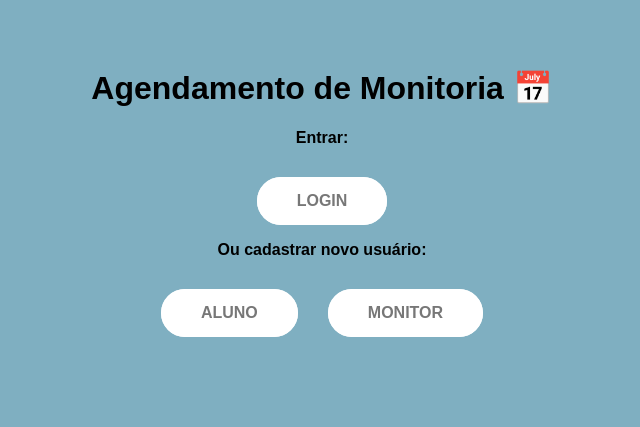
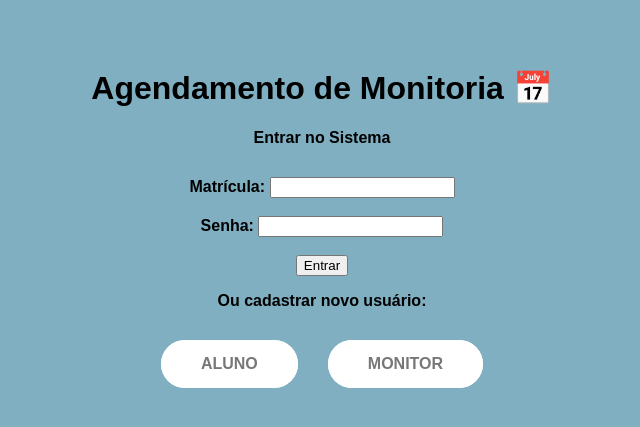
Before and after one commit to MiguelAbichequer/Eng-Software, a Django app: page / in a window 1280 px wide. Shown: the top 427 px of the page, without its empty margins (318-958 px from the left). Run offline with Django 5.2, Linux system fonts and the light colour scheme.

Commit message:
login
login

```diff
--- a/alunos/models.py
+++ b/alunos/models.py
@@ -18,6 +18,7 @@ class Aluno(models.Model): #representa uma tabela no banco de dados
 
     matricula = models.CharField(max_length=20, unique=True)
     nome = models.CharField(max_length=100)
+    senha = models.CharField(max_length=128, blank=True)
     #email
 
     #método chamado quando um print é usado
--- a/alunos/templates/alunos/cadastro.html
+++ b/alunos/templates/alunos/cadastro.html
@@ -34,6 +34,11 @@
 
             <br><br>
 
+            <label for="senha">Senha:</label>
+            <input type="password" id="senha" name="senha" required>
+
+            <br><br>
+
             <button type="submit">Cadastrar</button>
 
         </form>
--- a/alunos/views.py
+++ b/alunos/views.py
@@ -1,4 +1,5 @@
 from django.shortcuts import render
+from django.contrib.auth.hashers import make_password
 from .models import Aluno
 
 
@@ -6,10 +7,12 @@ def cadastro(request):
     if request.method == 'POST':
         matricula = request.POST['matricula']
         nome = request.POST['nome']
+        senha = request.POST['senha']
 
         aluno = Aluno(
             matricula=matricula,
-            nome=nome
+            nome=nome,
+            senha=make_password(senha)
         )
 
         aluno.save()
--- a/config/urls.py
+++ b/config/urls.py
@@ -22,5 +22,4 @@ urlpatterns = [
     path('alunos/', include('alunos.urls')),
     path('', include('inicio.urls')),
     path('monitor/', include('monitor.urls')),
-    path('login/', include('login.urls')),
 ]
--- a/inicio/templates/inicio/home.html
+++ b/inicio/templates/inicio/home.html
@@ -14,10 +14,27 @@
 
     <h1>Agendamento de Monitoria &#128197</h1>
 
-    <p>Entrar:</p>
+    <p>Entrar no Sistema</p>
 
     <div class="text-box">
-        <a class="btn btn-white" href="/login/">Login</a>
+        <form method="post">
+            {% csrf_token %}
+            {% if erro %}
+                <p>{{ erro }}</p>
+             {% endif %}
+
+            {% if mensagem %}
+                <p>{{ mensagem }}</p>
+            {% endif %}
+
+            <label for="username">Matrícula:</label>
+            <input type="text" id="username" name="username" required>
+            <br><br>
+            <label for="password">Senha:</label>
+            <input type="password" id="password" name="password" required>
+            <br><br>
+            <button type="submit">Entrar</button>
+        </form>
     </div>
 
     <p>Ou cadastrar novo usuário:</p>
--- a/inicio/views.py
+++ b/inicio/views.py
@@ -1,5 +1,34 @@
 from django.shortcuts import render
+from django.contrib.auth.hashers import check_password
+from alunos.models import Aluno
 
 # Create your views here.
+
+from django.shortcuts import render
+from django.contrib.auth.hashers import check_password
+from alunos.models import Aluno
+
+
 def home(request):
+    if request.method == 'POST':
+        matricula = request.POST['username']
+        senha = request.POST['password']
+
+        try:
+            aluno = Aluno.objects.get(matricula=matricula)
+
+            if check_password(senha, aluno.senha):
+                return render(request, 'inicio/home.html', {
+                    'mensagem': 'Login realizado com sucesso!'
+                })
+            else:
+                return render(request, 'inicio/home.html', {
+                    'erro': 'Senha incorreta.'
+                })
+
+        except Aluno.DoesNotExist:
+            return render(request, 'inicio/home.html', {
+                'erro': 'Matrícula não encontrada.'
+            })
+
     return render(request, 'inicio/home.html')
--- a/login/urls.py
+++ /dev/null
@@ -1,8 +0,0 @@
-from django.urls import path
-from . import views
-
-app_name = 'login'
-
-urlpatterns = [
-    path('', views.login_view, name='login'),
-]
```
Also changed, not shown: alunos/migrations/0002_aluno_senha.py (added).
